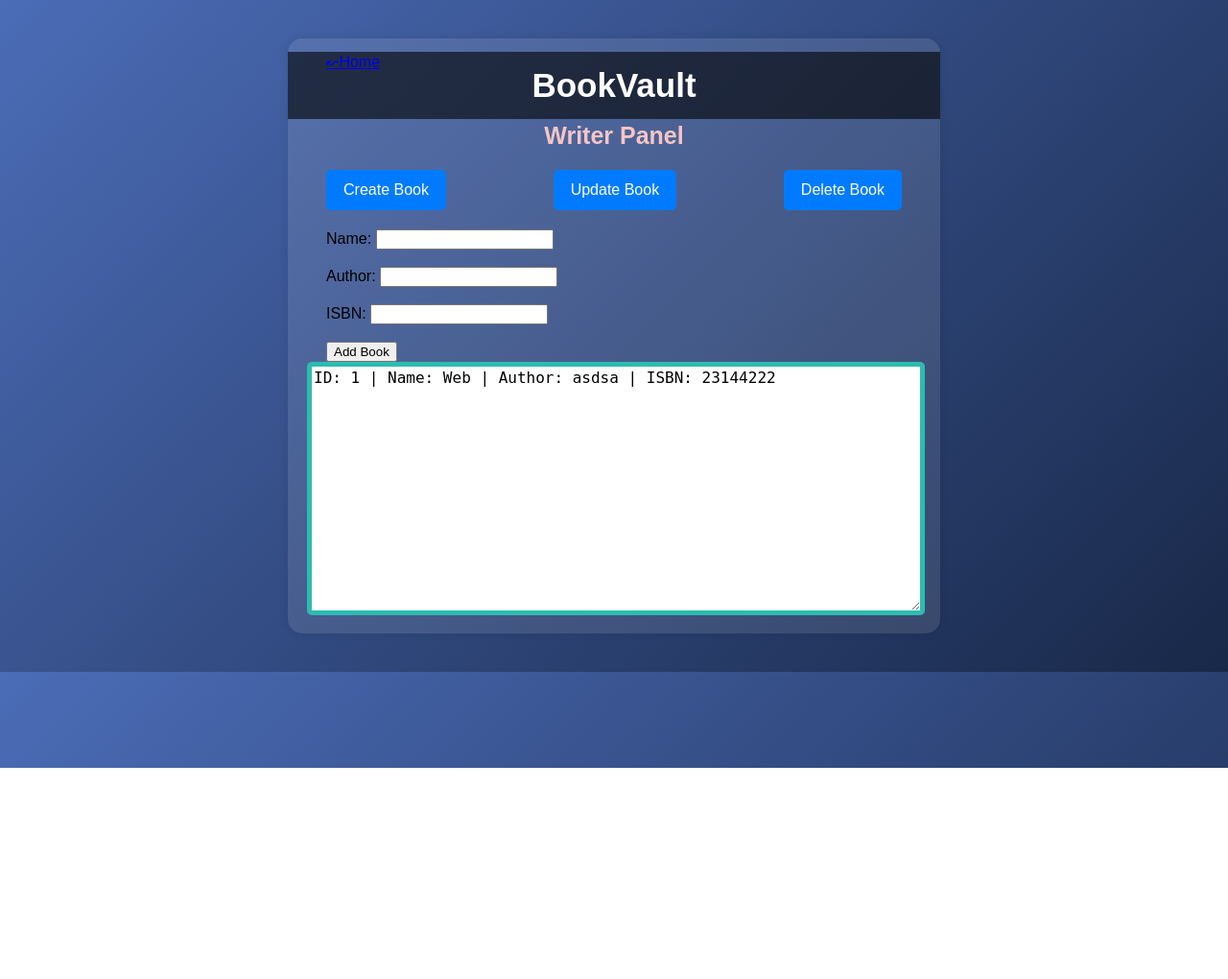
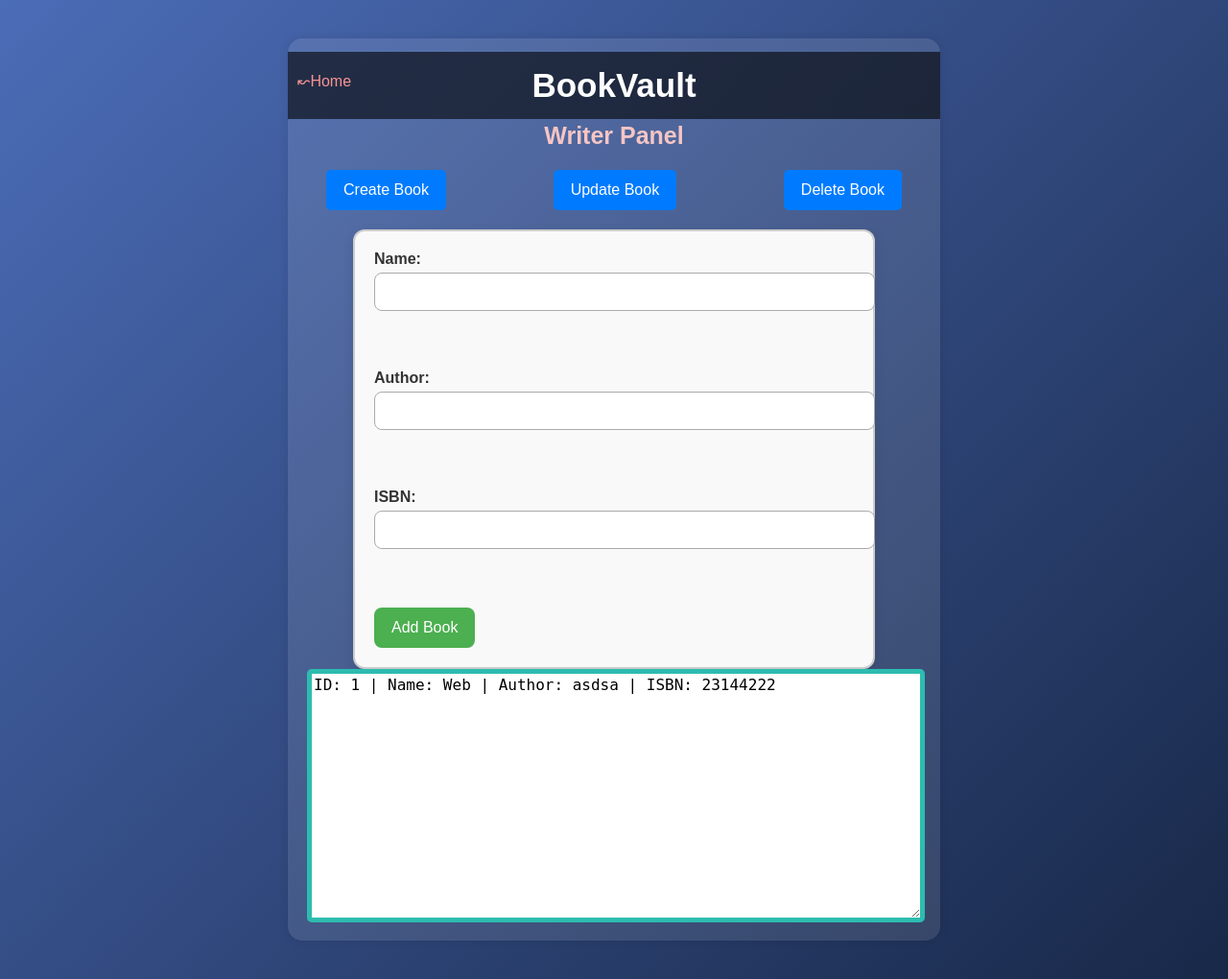
Before and after one commit to jubayerAhmd/BookVault-Web-Application, a PHP site: page /View/Writer.php in a window 1280 px wide, after a click on "Create Book". Shown: the whole page at 96% size. Before the commit the page ends 800 px from the top, so only its background shows below. Run offline with PHP 8.4, Linux system fonts and the light colour scheme; data comes from the database, SQL or seed files in the repository.

Commit message:
Update WriterStyle.css

```diff
--- a/CSS/WriterStyle.css
+++ b/CSS/WriterStyle.css
@@ -17,6 +17,14 @@ body {
     box-shadow: 0 0 10px rgba(0,0,0,0.1);
     width: 600px;
     animation: slideUp 1200ms ease-in-out; /* Slide up animation */
+}
+
+.exit-link {
+    position: relative;
+    text-decoration: none;
+    top: 20px;
+    margin-left: -30px;
+    color: rgb(248, 148, 148);
 }
 
 .header h1{
@@ -72,6 +80,62 @@ body {
     border-radius: 5px;
 }
 
+/*Style for Create,Update,Delete-Book*/
+#createForm, #updateForm, #deleteForm {
+    background-color: #f9f9f9;
+    border: 2px solid #ccc;
+    padding: 20px;
+    border-radius: 12px;
+    max-width: 500px;
+    margin: auto;
+    box-shadow: 0 4px 12px rgba(0, 0, 0, 0.1);
+}
+
+/* Form Label Styling */
+#createForm label,
+#updateForm label,
+#deleteForm label {
+    display: block;
+    font-weight: bold;
+    margin-bottom: 10px;
+    color: #333;
+}
+
+/* Input Styling */
+#createForm input[type="text"],
+#createForm input[type="number"],
+#updateForm input[type="text"],
+#updateForm input[type="number"],
+#deleteForm input[type="number"] {
+    width: 100%;
+    padding: 10px;
+    margin-top: 5px;
+    margin-bottom: 15px;
+    border: 1px solid #aaa;
+    border-radius: 8px;
+    font-size: 1rem;
+}
+
+/* Button Styling */
+#createForm button,
+#updateForm button,
+#deleteForm button {
+    background-color: #4CAF50;
+    color: white;
+    padding: 12px 18px;
+    border: none;
+    border-radius: 8px;
+    cursor: pointer;
+    font-size: 1rem;
+    transition: background-color 0.3s ease;
+}
+
+#createForm button:hover,
+#updateForm button:hover,
+#deleteForm button:hover {
+    background-color: #388e3c;
+}
+
 
 /* ========== Animations ========== */
 @keyframes fadeIn {
```
